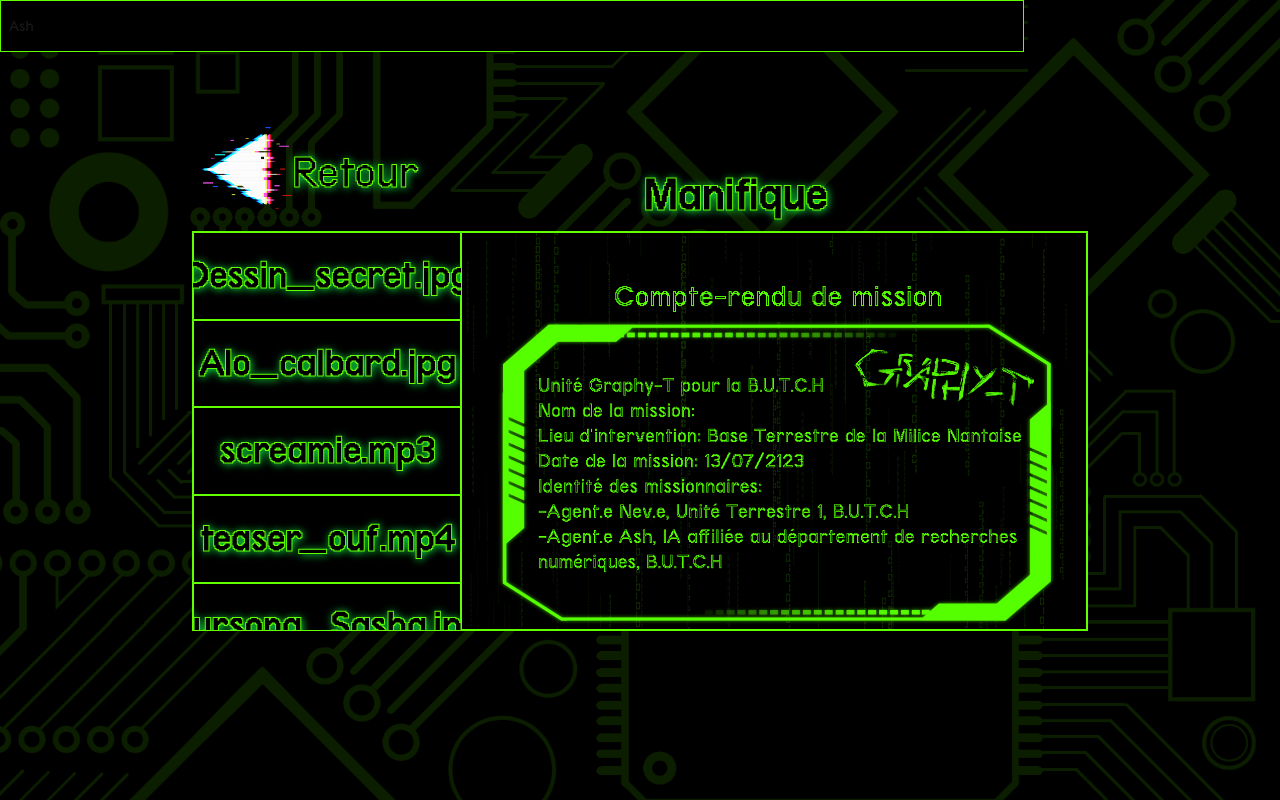
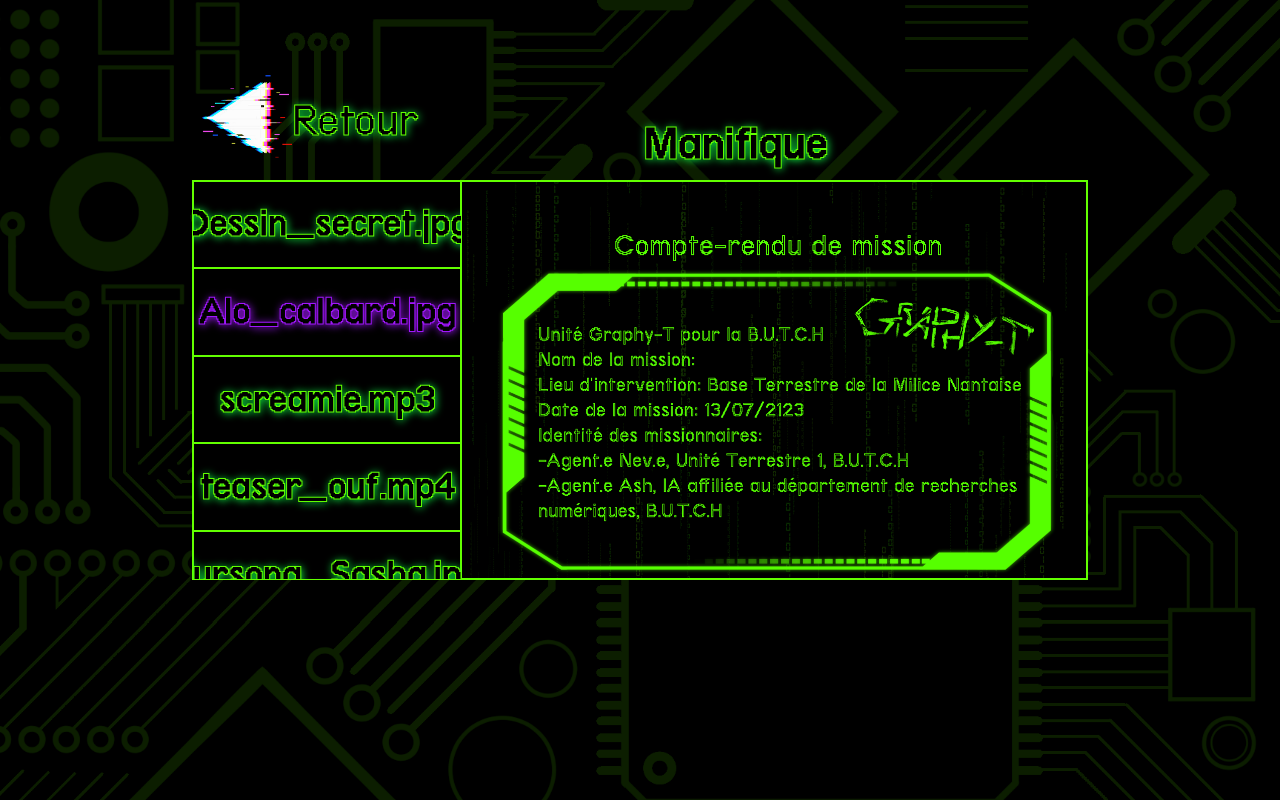
Before and after one commit to IncSow/graphyt-arg, a Next.js app: page / in a window 1280 px wide. Built offline with nearby package versions, Linux system fonts and the light colour scheme.

Commit message:
Removed header; Added a placeholder Active

```diff
--- a/src/app/page.js
+++ b/src/app/page.js
@@ -7,9 +7,7 @@ import FileBrowser from "@/components/fileBrowser/FileBrowser";
 export default function Home() {
   return (
 <>
-<Box>
-  <h1>Ash</h1>
-</Box>
+
 
 <FileBrowser />
 
--- a/src/components/fileBrowser/FileBrowser.jsx
+++ b/src/components/fileBrowser/FileBrowser.jsx
@@ -12,7 +12,6 @@ export default function FileBrowser(props) {
     console.log(fileList)
 
     return (
-        // Remove margin from Box component
         <div style={{margin: 0, padding: 0, width: '100vw', height: '80vh', display: 'flex', flexDirection: 'column', alignItems: 'center', justifyContent: 'center'}}>
             <div className={styles.header}>
               <ReturnElement link="/" />
--- a/src/components/fileBrowser/FileListElement.jsx
+++ b/src/components/fileBrowser/FileListElement.jsx
@@ -5,8 +5,8 @@ import styles from './fileBrowser.module.css'
 export default function FileListElement(props){
     const {fileName} = props
     return (
-    <Box className={clsx(styles.fileListElement, 'centered')}>
-        <h2 className="glowingText big-text centered-text"> {fileName} </h2>
+    <Box className={clsx(styles.fileListElement, 'centered')} style={{width: '100%'}}>
+        <h2 className={clsx( fileName=="Alo_calbard.jpg"? "active": "","glowingText big-text centered-text")}> {fileName} </h2>
     </Box>
 
     )
```
